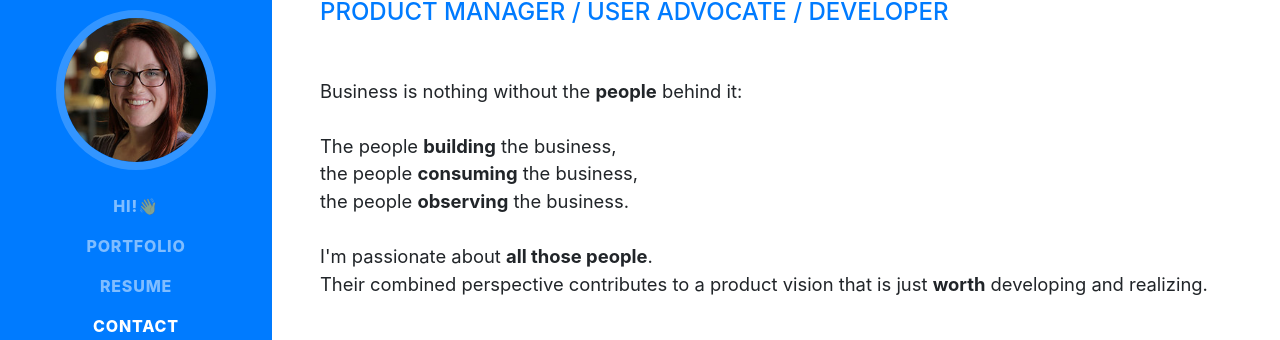
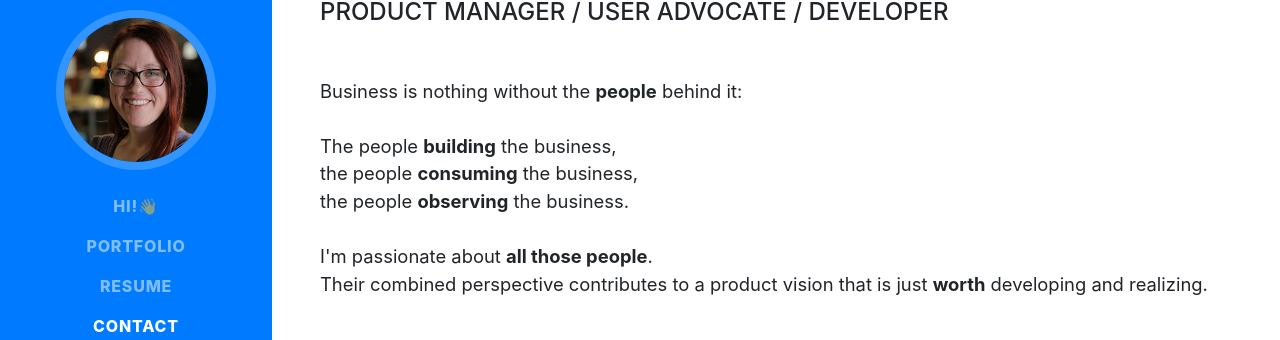
Before and after one commit to aautrey4/aautrey4.github.io, a website with bundled scripts: page index.html in a window 1280 px wide. Shown: the part 226-566 px from the top of the page. Built offline with nearby package versions, Linux system fonts and the light colour scheme; a web font is replaced by a local one.

Commit message:
Update index.html

```diff
--- a/index.html
+++ b/index.html
@@ -63,7 +63,7 @@
             <span class="text-primary">Autrey</span>
           </h1>
           <div class="subheading mb-5">
-            <a href="mailto:acoburn4@gmail.com">PRODUCT MANAGER / USER ADVOCATE / DEVELOPER</a>
+            PRODUCT MANAGER / USER ADVOCATE / DEVELOPER
           </div>
           <p class="lead mb-5">Business is nothing without the <strong>people</strong> behind it:<br /><br /> The people <strong>building</strong> the business,<br/> the people <strong>consuming</strong> the business,<br />the people <strong>observing</strong> the business.<br /><br/>I'm passionate about <strong>all those people</strong>.<br />
           Their combined perspective contributes to a product vision that is just <strong>worth</strong> developing and realizing.</p>
```
